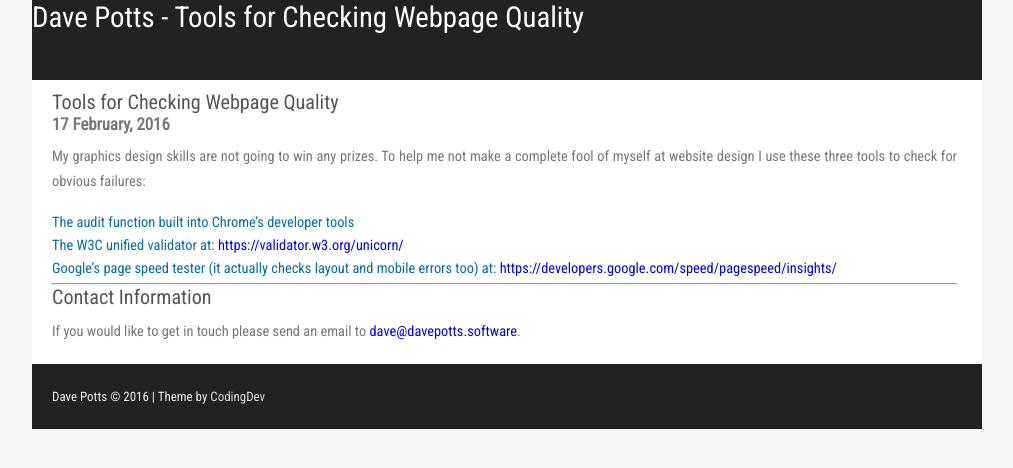
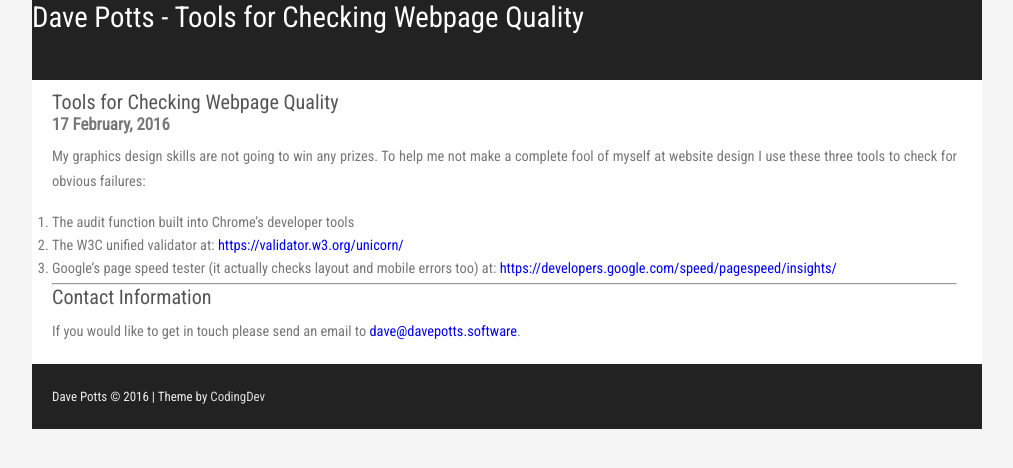
Before and after one commit to davegoopot/davegoopot.github.io, a Jekyll site: the page built from _posts/2016-02-17-WebpageCheckingTools.md, in a window 1280 px wide. Shown: the top 468 px of the page, without its empty margins (133-1146 px from the left). Built offline with Jekyll 4.4.1, drawn with Linux system fonts in a browser that asks for light colours.

Commit message:
Fixing the list element styling

```diff
--- a/css/style.css
+++ b/css/style.css
@@ -3,7 +3,7 @@ body { background: #F5F5F5; font-family: 'Roboto Condensed', sans-serif; font-si
 img { border: none;}
 a { color: blue; text-decoration: none;}
 a:hover { color: #555; text-decoration: none;}
-li { color: #036DA7; list-style-type: none; margin-bottom: 6px; }
+li { margin-bottom: 6px; }
 #wrap { margin: 0 auto; max-width: 950px; background: #fff; }
 #header { height: 80px; background: #222; margin: 0 0 10px 0;}
 #header a { color: #fff; text-decoration: none;}
```
